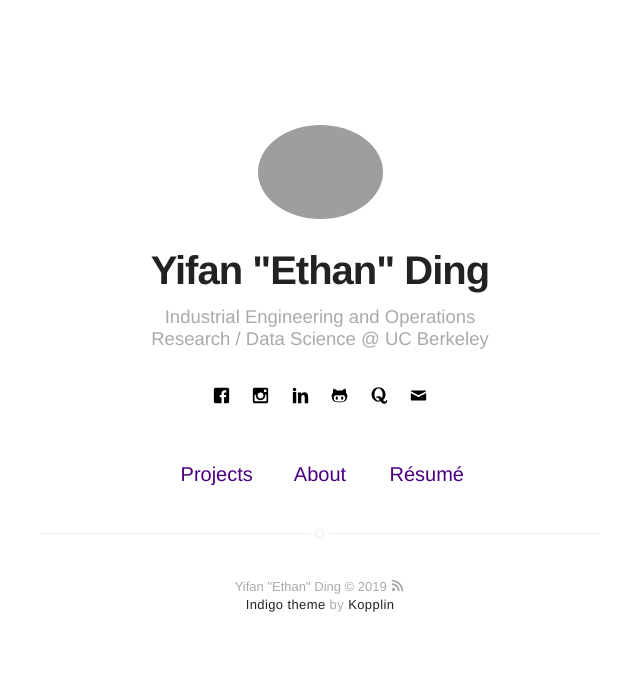
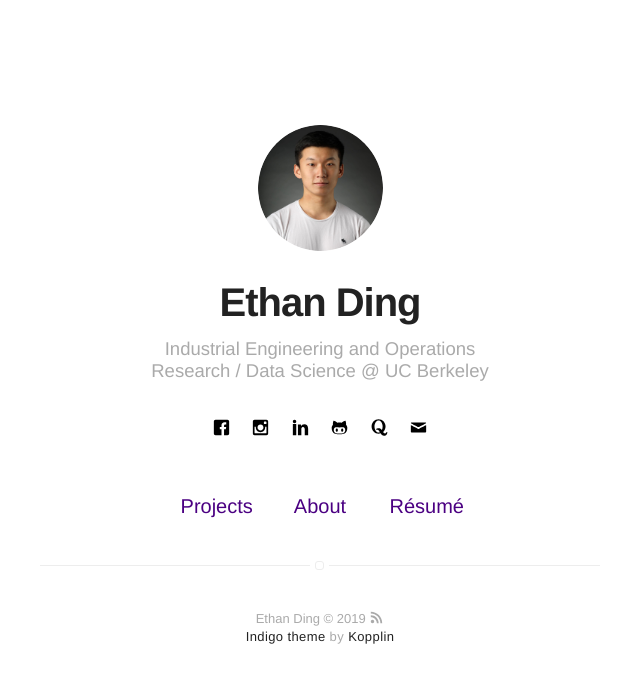
Before and after one commit to yifan-ding/yifan-ding.github.io, a Jekyll site: the page built from index.html, in a window 1280 px wide. Shown: the top 683 px of the page, without its empty margins (320-960 px from the left). Built offline with Jekyll 4.4.1, drawn with Linux system fonts in a browser that asks for light colours.

Commit message:
fixed picture proportions

```diff
--- a/_config.yml
+++ b/_config.yml
@@ -1,14 +1,14 @@
 # main text of home
-name: Yifan "Ethan" Ding
+name: Ethan Ding
 bio: Industrial Engineering and Operations Research / Data Science @ UC Berkeley
 
 # twitter summary info
-description: Yifan "Ethan" Ding's project website
+description: Ethan Ding's project website
 
 # if it's an external image, update below for true
 # better with square images
 external-image: false
-picture: assets/images/profile.jpg
+picture: assets/images/profile.png
 
 # If you want to include your resume, set to true
 # and specify source (external or local).
@@ -58,7 +58,7 @@ authors:
         name: Yifan Ding
         bio: IEOR | Data Science @ UC Berkeley
         external-image: false
-        picture: assets/images/profile.jpg
+        picture: assets/images/profile.png
         #twitter: johndoe
 
 
```
Also changed, not shown: README.md, assets/images/profile.png (added).
